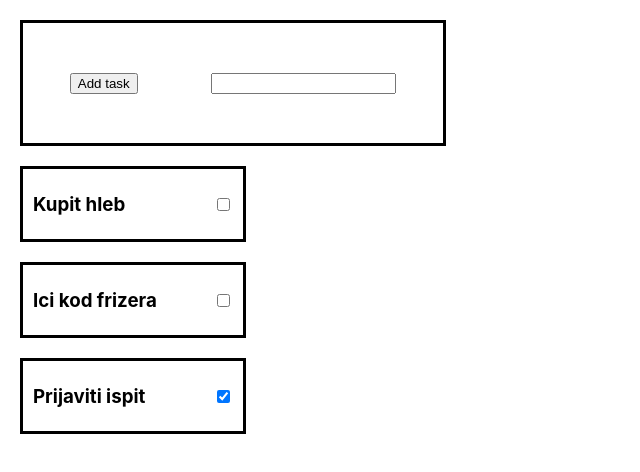
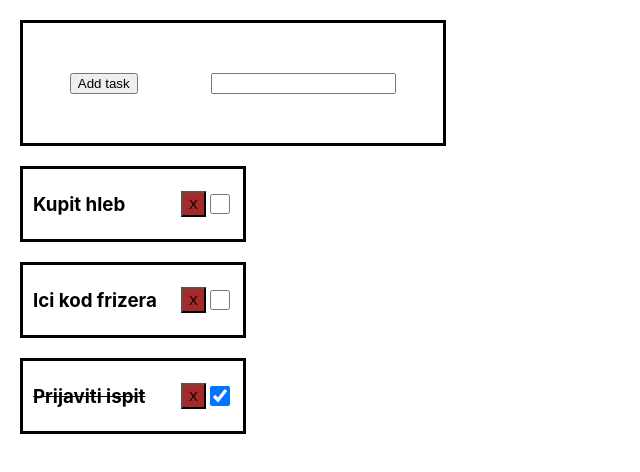
Before and after one commit to dzemildupljak/grupa3_react, a React (Create React App) app in the folder react_app/: page / in a window 1280 px wide. Shown: the top 472 px of the page, without its empty margins (0-640 px from the left). Built offline with nearby package versions, Linux system fonts and the light colour scheme.

Commit message:
set some functionality adding and removig items

```diff
--- a/react_app/src/App.js
+++ b/react_app/src/App.js
@@ -1,5 +1,6 @@
 import { useState } from "react";
 import "./App.css";
+import NewTodoItem from "./components/newTodoItem/NewTodoItem";
 import TodoItem from "./components/todoItem/TodoItem";
 
 function App() {
@@ -22,35 +23,69 @@ function App() {
     },
   ]);
 
-  var counter = 2;
+  const [counter, setCounter] = useState(3);
 
   const hanleInputChange = (event) => {
     setInputItem(event.target.value);
   };
 
   const addNewItem = () => {
-    counter += 1;
-
     let item = {
       id: counter,
       title: inputItem,
       is_done: false,
     };
 
+    if (item.title) {
       setItems([...items, item]);
       setInputItem("");
+      setCounter(counter + 1);
+    }
+  };
+
+  const handleCheckedItem = (elIndex) => {
+    setItems(
+      items.map((el, index) => {
+        if (index === elIndex) {
+          el.is_done = !el.is_done;
+        }
+        return el;
+      })
+    );
+  };
+
+  const removeTodoItem = (elIndex) => {
+    // let localItems = [...items];
+    // localItems.splice(elIndex, 1);
+
+    // setItems(localItems);
+
+    setItems((prevItems) => {
+      // prevItems.splice(elIndex, 1);
+      console.log(prevItems);
+      return [...prevItems.splice(elIndex, 1)];
+    });
+
+    // setItems([
+    //   items.filter((el, index) => {
+    //     if (index !== elIndex) {
+    //       return el;
+    //     }
+    //   }),
+    // ]);
   };
 
   return (
     <div>
-      <div className="addItem">
-        <button onClick={addNewItem}>Add task</button>
-        <input
-          type="text"
-          value={inputItem}
-          onChange={(e) => hanleInputChange(e)}
+      <NewTodoItem
+        changeInput={hanleInputChange}
+        title={inputItem}
+        addNewItem={addNewItem}
       />
-      </div>
+      {items.length === 0 ? (
+        <h1>Lista je prazna!!!</h1>
+      ) : (
+        <div>
           <div className="item">
             {items.map((item, index) => {
               return (
@@ -58,11 +93,16 @@ function App() {
                   itemTitle={item.title}
                   isDone={item.is_done}
                   key={index}
+                  indx={index}
+                  changeHandler={handleCheckedItem}
+                  removeItem={removeTodoItem}
                 />
               );
             })}
           </div>
         </div>
+      )}
+    </div>
   );
 }
 
--- /dev/null
+++ b/react_app/src/components/newTodoItem/NewTodoItem.jsx
@@ -0,0 +1,10 @@
+import React from "react";
+
+export default function NewTodoItem({ changeInput, title, addNewItem }) {
+  return (
+    <div className="addItem">
+      <button onClick={addNewItem}>Add task</button>
+      <input type="text" value={title} onChange={(e) => changeInput(e)} />
+    </div>
+  );
+}
--- a/react_app/src/components/todoItem/TodoItem.css
+++ b/react_app/src/components/todoItem/TodoItem.css
@@ -8,3 +8,18 @@
     margin: 20px;
     padding: 10px;
 }
+.doned {
+    text-decoration: line-through;
+}
+.input_checkbox {
+    width: 20px;
+    height: 20px;
+}
+
+.inputs {
+    display: flex;
+    align-content: center;
+}
+.inputs button {
+    background-color: brown;
+}
--- a/react_app/src/components/todoItem/TodoItem.jsx
+++ b/react_app/src/components/todoItem/TodoItem.jsx
@@ -1,11 +1,25 @@
 import React from "react";
 import "./TodoItem.css";
 
-export default function TodoItem({ itemTitle, isDone }) {
+export default function TodoItem({
+  itemTitle,
+  isDone,
+  indx,
+  changeHandler,
+  removeItem,
+}) {
   return (
     <div className="todoItem">
-      <h3>{itemTitle}</h3>
-      <input type="checkbox" checked={isDone} />
+      <h3 className={isDone ? "doned" : ""}>{itemTitle}</h3>
+      <div className="inputs">
+        <button onClick={() => removeItem(indx)}>X</button>
+        <input
+          className="input_checkbox"
+          type="checkbox"
+          checked={isDone}
+          onChange={() => changeHandler(indx)}
+        />
+      </div>
     </div>
   );
 }
```
Also changed, not shown: react_app/src/components/newTodoItem/NewTodoItem.css (added). Lines whose indentation alone changed are shown as unchanged.
